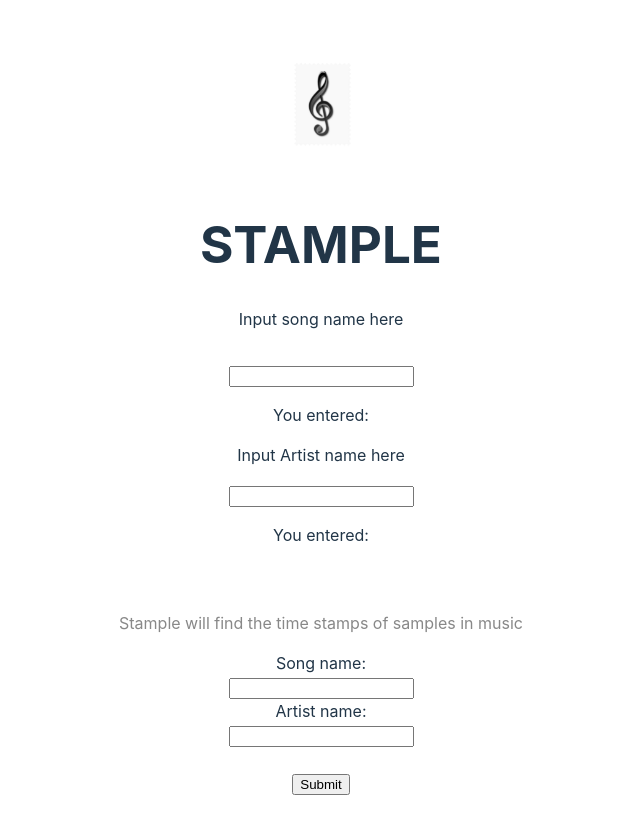
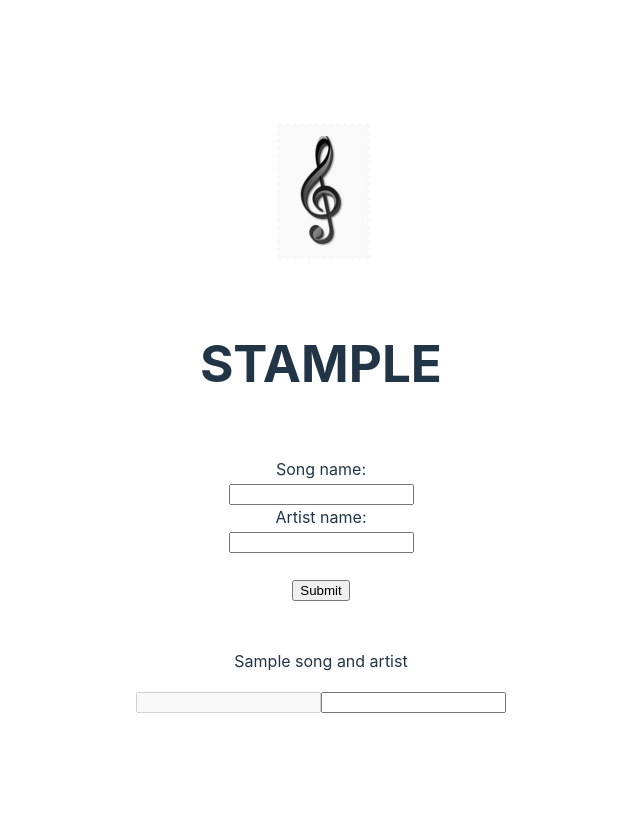
Before and after one commit to TheAdenGZ/Stample, a React (Vite) app: page / in a window 1280 px wide. Shown: the whole page, without its empty margins (319-959 px from the left). After the commit the page ends 800 px from the top, so only its background shows below. Built offline with nearby package versions, Linux system fonts and the light colour scheme.

Commit message:
update to layout and adding inputs and outputs

```diff
--- a/src/App.css
+++ b/src/App.css
@@ -6,7 +6,7 @@
 }
 
 .logo {
-  height: 6em;
+  height: 10em;
   padding: 1.5em;
   will-change: filter;
   transition: filter 300ms;
--- a/src/App.jsx
+++ b/src/App.jsx
@@ -8,17 +8,11 @@ import './App.css'
 function App() {
    const [input1, setInput1] = useState('')
    const [input2, setInput2] = useState('')
+     console.log(input1);
+     console.log(input2);
 
-   const handleChange = (event) => {
-    const { name , value} = event.target;
-
-
-    if (name === 'input1') {
-      setInput1(value);
-    } else if (name === 'input2') {
-      setInput2(value);
-    }
-  };
+   const [value1, setValue1] = useState('');
+   const [value2, setValue2] = useState('');
 
   return (
     <>
@@ -28,28 +22,36 @@ function App() {
         </a>
       </div>
       <h1>STAMPLE</h1>
-      Input song name here
+
       <div className="card">
+      <form action="/action_page.php">
+        <label for="fname">Song name:</label><br/>
+        <input type="text"onChange={(e) => setInput1(e.target.value)} id="fname" name="fname" value={input1}/><br/>
+        <label for="lname">Artist name:</label><br/>
+        <input type="text" onChange={(e) => setInput2(e.target.value)} id="lname" name="lname" value={input2}/><br/><br/>
+        <input type="submit" value="Submit"/>
+      </form>
 
-       <input type="text" value={input1} onChange={(e) => setInput1(e.target.value)} name='input1' />
-      <p>You entered: {input1}</p>
-        <p>
-          Input Artist name here
-        </p>
-      <input type="text" value={input2} onChange={handleChange} name='input2' />
-      <p>You entered: {input2}</p>
       </div>
       <p className="read-the-docs">
-        Stample will find the time stamps of samples in music
+
       </p>
-
-      <form action="/action_page.php">
-        <label for="fname">Song name:</label><br/>
-        <input type="text" id="fname" name="fname" value=""/><br/>
-        <label for="lname">Artist name:</label><br/>
-        <input type="text" id="lname" name="lname" value=""/><br/><br/>
-        <input type="submit" value="Submit"/>
-      </form>
+      <div>
+        <p>Sample song and artist</p>
+      <input
+        type="text"
+        value={value1}
+        disabled
+        // onChange={e => setValue1(e.target.value)}
+        // readOnly
+      />
+      <input
+        type="text"
+        value={value2}
+        onChange={e => setValue2(e.target.value)}
+        readOnly
+      />
+    </div>
     </>
   )
 }
```
